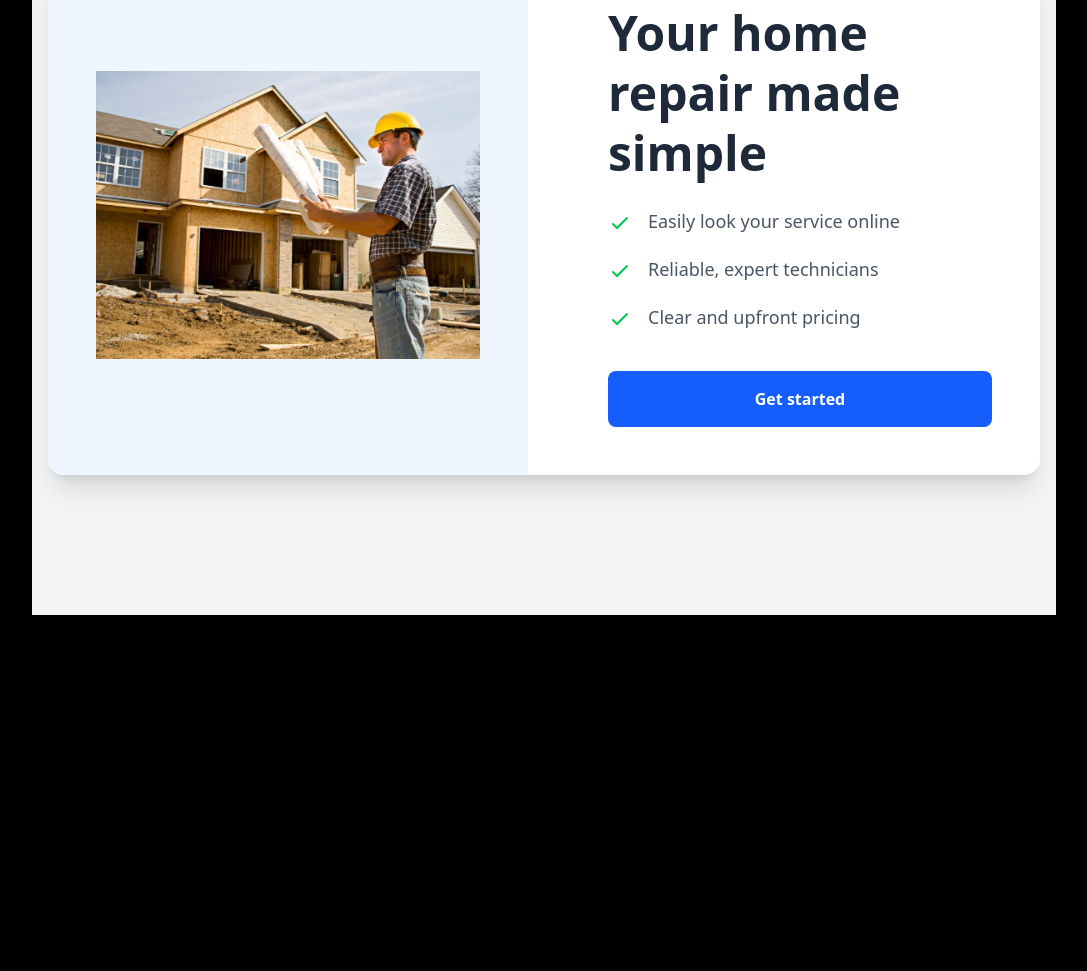
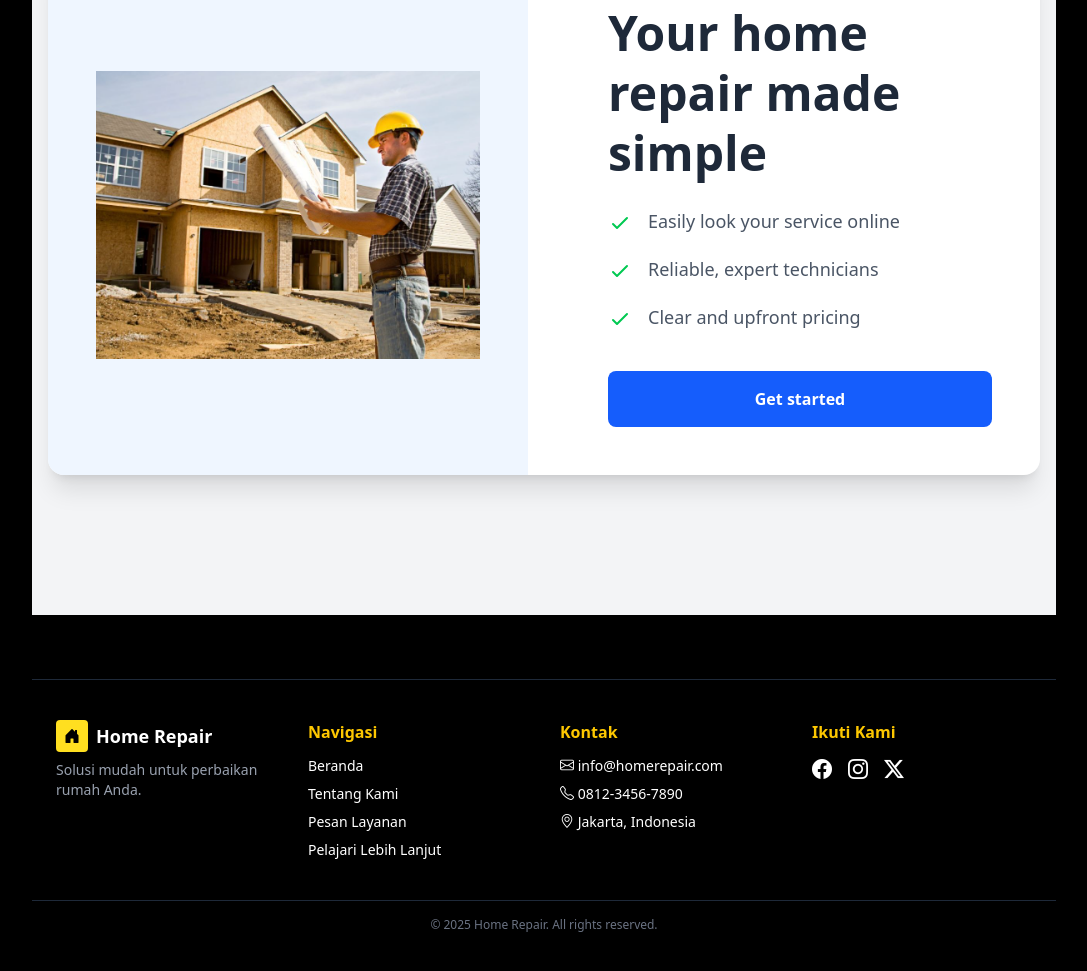
Before and after one commit to Subhan130502/web-perbaikan-rumah, a plain HTML site: page index.html in a window 1280 px wide. Shown: the part 3688-4659 px from the top of the page, without its empty margins (96-1183 px from the left). Before the commit the page ends 4367 px from the top, so only its background shows below. Drawn offline with nearby package versions, Linux system fonts and the light colour scheme.

Commit message:
menambahkan footer yg menyebalkan

```diff
--- a/index.html
+++ b/index.html
@@ -423,6 +423,54 @@
       </div>
       <!-- akhir your home repair mode simple -->
 
+      <!-- footer -->
+      <footer class="bg-black border-t border-gray-800 text-white mt-16">
+        <div class="max-w-6xl mx-auto px-6 py-10 grid grid-cols-1 md:grid-cols-4 gap-8">
+          <!-- Brand & Slogan -->
+          <div>
+            <div class="flex items-center space-x-2 mb-2">
+              <div class="bg-yellow-300 px-2 py-1 rounded">
+                <i class="bi bi-house-door-fill text-black"></i>
+              </div>
+              <span class="font-bold text-lg">Home Repair</span>
+            </div>
+            <p class="text-gray-400 text-sm">Solusi mudah untuk perbaikan rumah Anda.</p>
+          </div>
+          <!-- Navigasi -->
+          <div>
+            <h4 class="font-semibold mb-3 text-yellow-400">Navigasi</h4>
+            <ul class="space-y-2 text-sm">
+              <li><a href="#" class="hover:text-yellow-400">Beranda</a></li>
+              <li><a href="#tentang" class="hover:text-yellow-400">Tentang Kami</a></li>
+              <li><a href="pesan.html" class="hover:text-yellow-400">Pesan Layanan</a></li>
+              <li><a href="pelajari.html" class="hover:text-yellow-400">Pelajari Lebih Lanjut</a></li>
+            </ul>
+          </div>
+          <!-- Kontak -->
+          <div>
+            <h4 class="font-semibold mb-3 text-yellow-400">Kontak</h4>
+            <ul class="space-y-2 text-sm">
+              <li><i class="bi bi-envelope"></i> info@homerepair.com</li>
+              <li><i class="bi bi-telephone"></i> 0812-3456-7890</li>
+              <li><i class="bi bi-geo-alt"></i> Jakarta, Indonesia</li>
+            </ul>
+          </div>
+          <!-- Sosial Media -->
+          <div>
+            <h4 class="font-semibold mb-3 text-yellow-400">Ikuti Kami</h4>
+            <div class="flex space-x-4 text-xl">
+              <a href="#" class="hover:text-yellow-400"><i class="bi bi-facebook"></i></a>
+              <a href="#" class="hover:text-yellow-400"><i class="bi bi-instagram"></i></a>
+              <a href="#" class="hover:text-yellow-400"><i class="bi bi-twitter-x"></i></a>
+            </div>
+          </div>
+        </div>
+        <div class="border-t border-gray-800 text-center text-gray-500 text-xs py-4">
+          &copy; 2025 Home Repair. All rights reserved.
+        </div>
+      </footer>
+      <!-- akhir footer -->
+
 
 
   </main>
```
